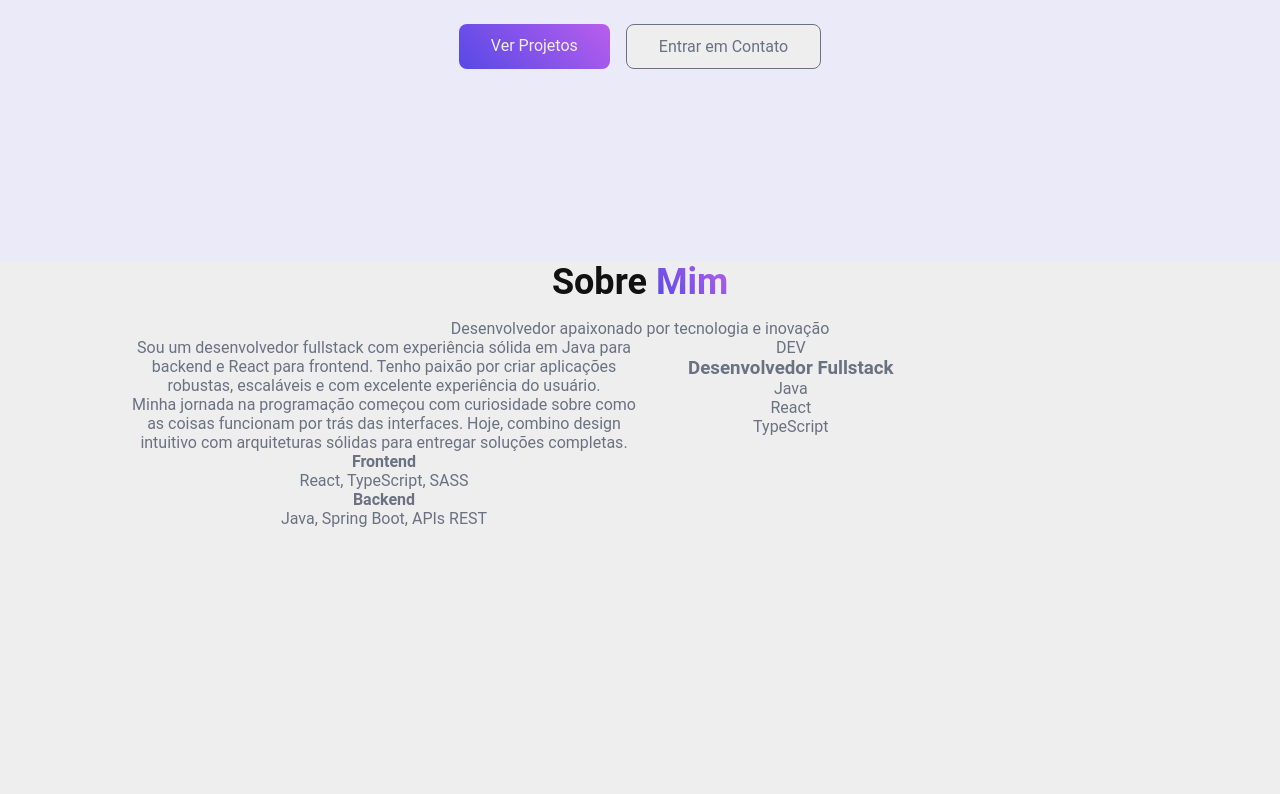
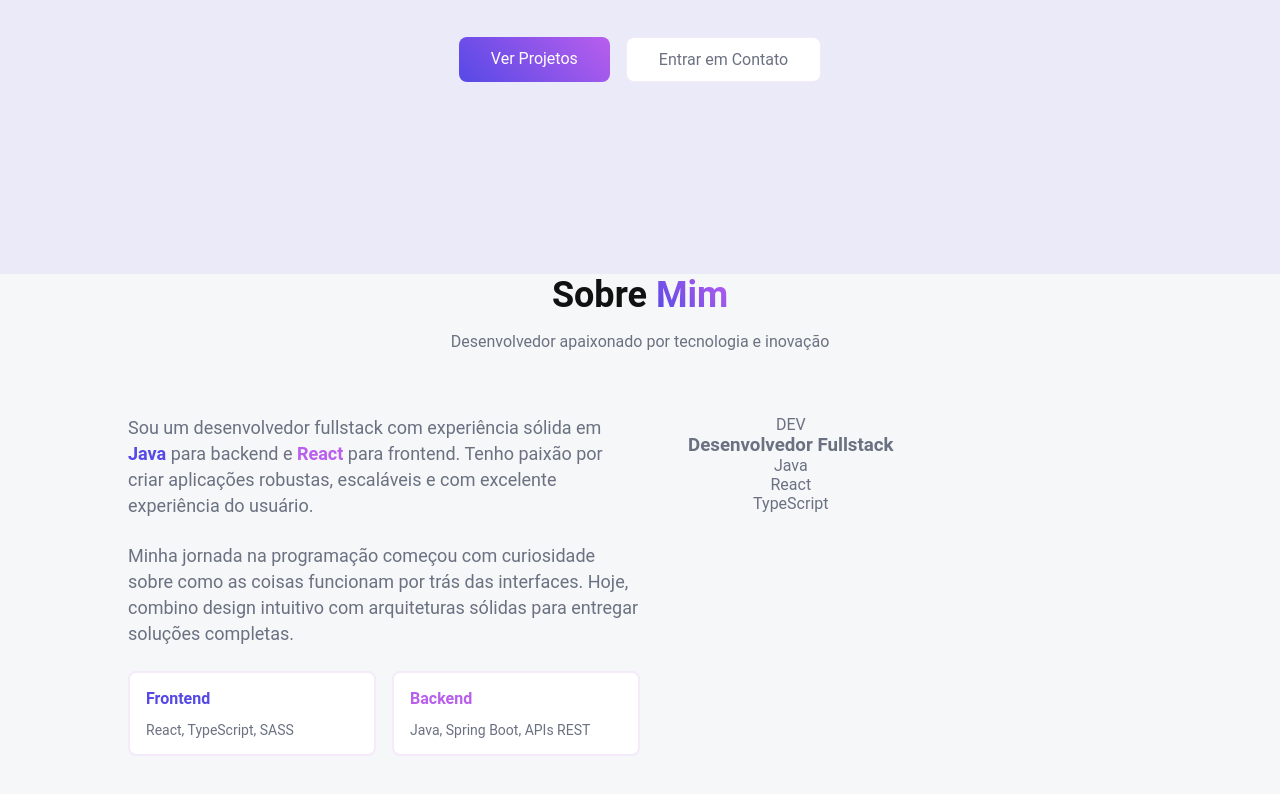
Before and after one commit to JovanneSousa/portifolio, a React (Vite) app: page / in a window 1280 px wide. Shown: the part 526-1320 px from the top of the page. Built offline with nearby package versions, Linux system fonts and the light colour scheme.

Commit message:
feat: finalizando side esquerda da seção sobre mim

```diff
--- a/src/components/About/index.tsx
+++ b/src/components/About/index.tsx
@@ -12,8 +12,8 @@ const About = () => {
         <div className="about-section">
           <article className="description">
             <p>
-              Sou um desenvolvedor fullstack com experiência sólida em Java para
-              backend e React para frontend. Tenho paixão por criar aplicações
+              Sou um desenvolvedor fullstack com experiência sólida em <span className="java">Java</span> para
+              backend e <span className="react">React</span> para frontend. Tenho paixão por criar aplicações
               robustas, escaláveis e com excelente experiência do usuário.
             </p>
             <p>
@@ -23,13 +23,13 @@ const About = () => {
               completas.
             </p>
 
-            <div className="stack">
-              <div className="front">
-                <h4>Frontend</h4>
+            <div className="stacks">
+              <div className="stack">
+                <h4 className='front'>Frontend</h4>
                 <p>React, TypeScript, SASS</p>
               </div>
-              <div className="back">
-                <h4>Backend</h4>
+              <div className="stack">
+                <h4 className='back'>Backend</h4>
                 <p>Java, Spring Boot, APIs REST</p>
               </div>
             </div>
--- a/src/components/About/styles.ts
+++ b/src/components/About/styles.ts
@@ -2,7 +2,7 @@ import styled from 'styled-components'
 import { colors } from '../../styles'
 
 export const AboutSection = styled.section`
-  background-color: ${colors.white};
+  background-color: ${colors.background2};
   height: 100vh;
   text-align: center;
   h2 {
@@ -19,9 +19,60 @@ export const AboutSection = styled.section`
   .about-section {
     display: flex;
     gap: 3rem;
+    margin-top: 64px;
+
+    .description {
+        > p {
+      margin-bottom: 24px;
+      text-align: left;
+      font-size: 1.125rem;
+      line-height: 1.625rem;
+
+      .java {
+        color: ${colors.lightPurple};
+        font-weight: bold;
+      }
+
+      .react {
+        color: ${colors.purple};
+        font-weight: bold;
+      }
+    }
+    }
   }
 
   .description {
     width: 50%;
   }
+
+  .stacks {
+    display: flex;
+    justify-content: space-between;
+    gap: 1rem;
+
+    .stack {
+      background-color: ${colors.white};
+      border-radius: 8px;
+      border: 2px solid ${colors.border};
+      width: 50%;
+      text-align: left;
+      display: flex;
+      flex-direction: column;
+      justify-content: space-between;
+      padding: 16px;
+      gap: .875rem;
+
+        .front {
+            color: ${colors.lightPurple};
+        }
+
+        .back {
+            color: ${colors.purple};
+        }
+
+      p {
+        font-size: 0.875rem;
+      }
+    }
+  }
 `
--- a/src/components/Header/styles.ts
+++ b/src/components/Header/styles.ts
@@ -9,6 +9,7 @@ export const HeaderSection = styled.header<HeaderProps>`
   position: sticky;
   top: 0;
   padding: 16px 0;
+  height: 10vh;
   transition: background 0.3s ease, border-bottom 0.3s ease;
 
   backdrop-filter: ${({ scrolled }) => scrolled ? 'blur(7px)' : 'none'};
--- a/src/styles.ts
+++ b/src/styles.ts
@@ -5,12 +5,14 @@ export const colors = {
   transparentWhite: "rgba(255, 255, 255, 0.8)",
   purple: '#B95EED',
   lightPurple: '#5649E6',
-  white: '#eeeeee',
+  white: '#ffffff',
   black: 'rgba(17, 17, 17, 1)',
   gray: '#6A7181',
   green: '#10ac84',
   lightGray: `#a3a3a3`,
-  background: `#EAEAF9`
+  background: `#EAEAF9`,
+  background2: `#F6F7F9`,
+  border: `#F4EAF9`
 }
 
 export const breakpoints = {
@@ -52,7 +54,7 @@ export const EstiloGlobal = createGlobalStyle`
     background-color: ${colors.white};
     padding:8px 16px;
     border-radius: 8px;
-    border: 1px solid ${colors.gray};
+    border: 1px solid ${colors.border};
     color: ${colors.gray};
 
     &:hover {
```
